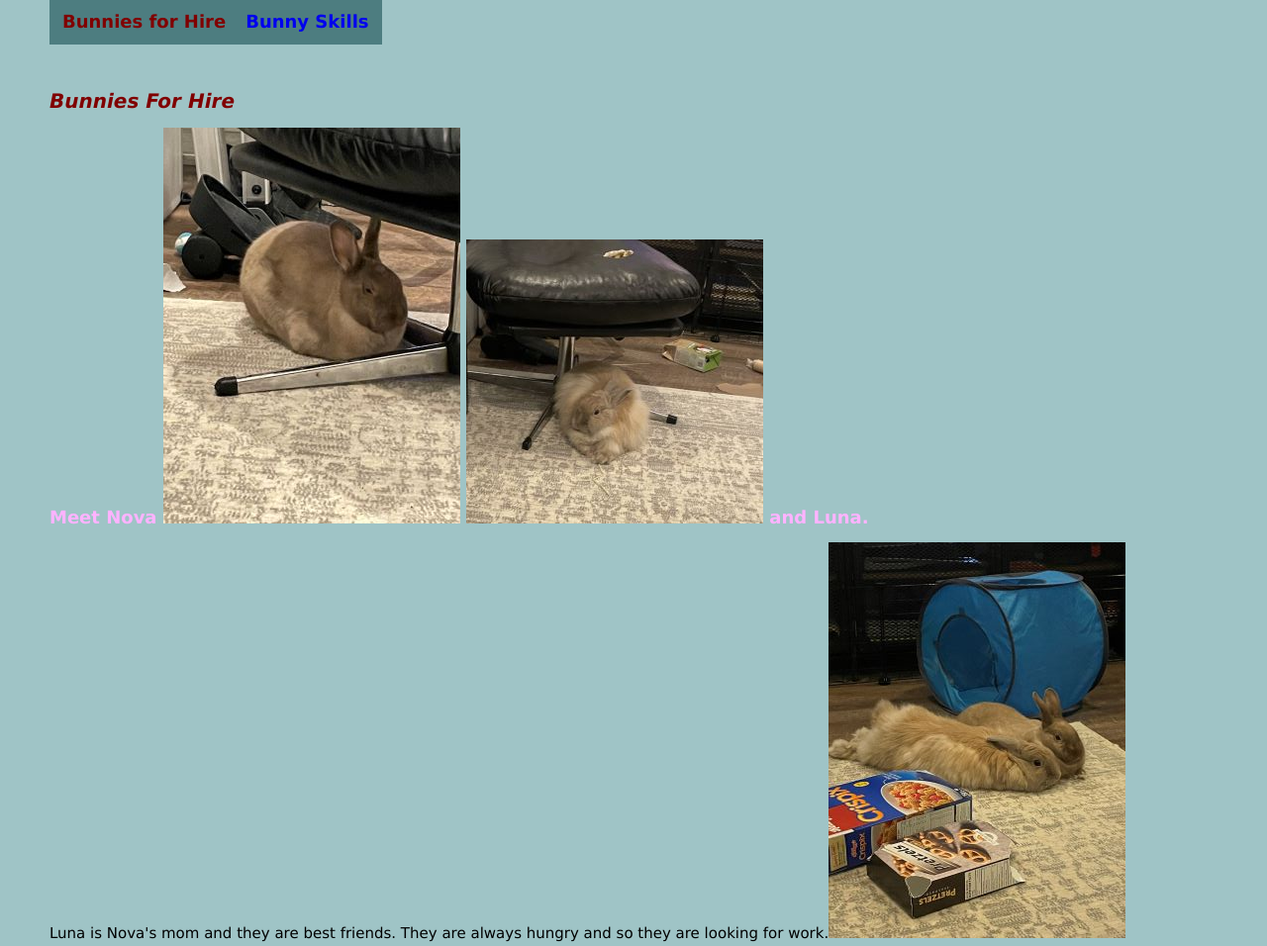
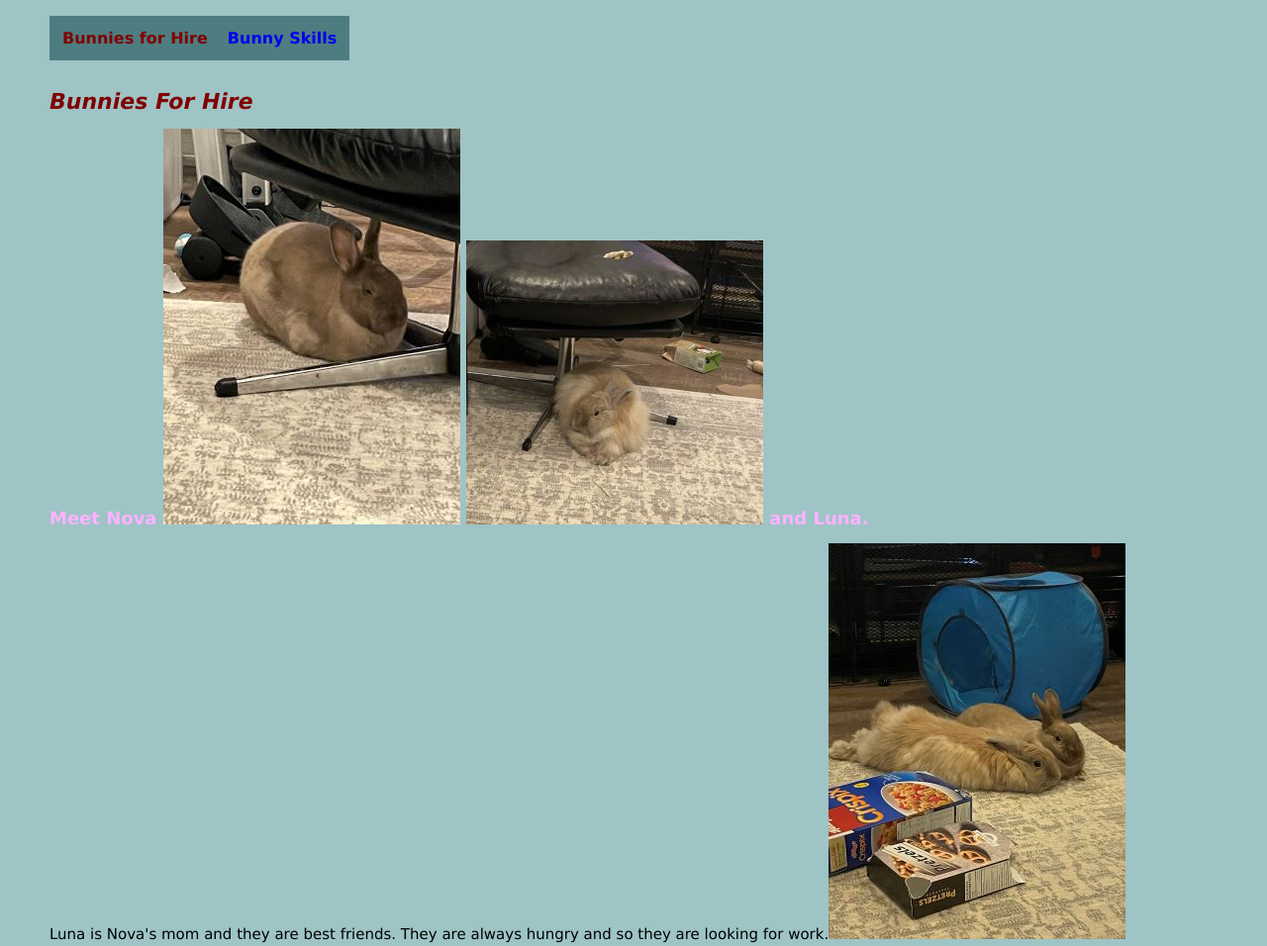
Before and after one commit to Loucleme/loucleme.github.io, a plain HTML site: page index.html in a window 1280 px wide. Shown: the top 956 px of the page at 99% size. Drawn offline with Linux system fonts and the light colour scheme.

Commit message:
Update geom101_WebDesign.css

```diff
--- a/geom101_WebDesign.css
+++ b/geom101_WebDesign.css
@@ -20,7 +20,7 @@ body {
 /* Style for the heading1 */
 h1 {
 	color: maroon;
-	font-size: 20px;
+	font-size: 22px;
 	font-family: Verdana, sans-serif;
 	margin-top: 40px;
 	font-style: italic;
@@ -43,14 +43,13 @@ p {
 /* Place the topnav horizontally at the top of page. */
 .topnav ul {
 	list-style-type: none;
-	float: left;
 	position: fixed;
 	background-color: #4d7d80;
 	text-align: center;
 	overflow: hidden;
 	top: 0px;
 	padding: 5px;
-	margin: 0px;
+	margin-left: 0px;
 }
 
 /* Styling list items to display as blocks in the navigation bar. */
@@ -63,8 +62,8 @@ p {
 
 /* Styling the a elements to block elements in the interior of the navigation bar. */
 .topnav a {
-	font-size: 18px;
-	line-height: 18px;
+	font-size: 16px;
+	line-height: 16px;
 	font-weight: bold;
 	text-decoration: none;
 }
```
